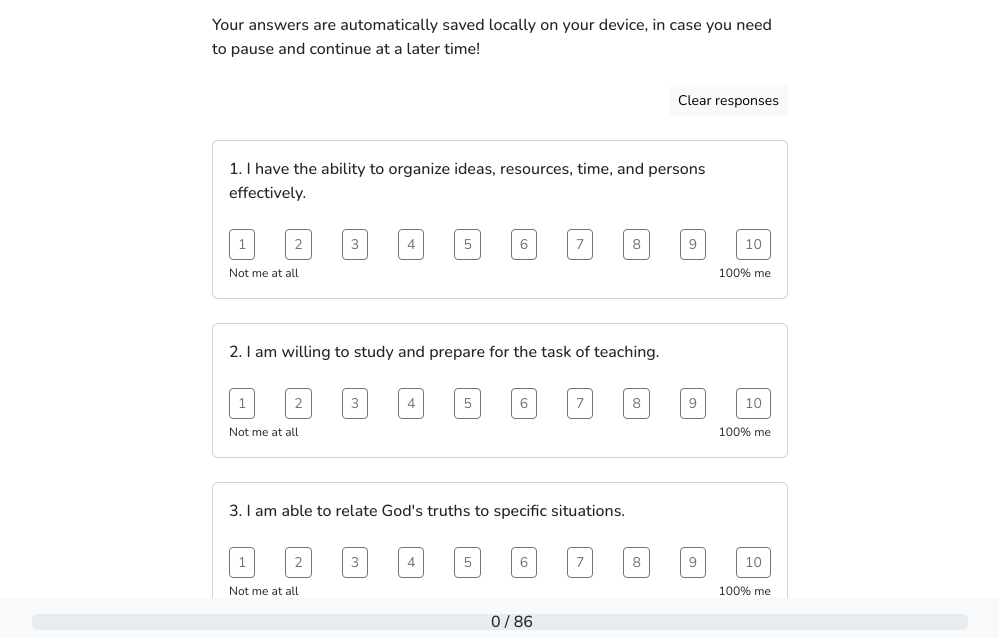
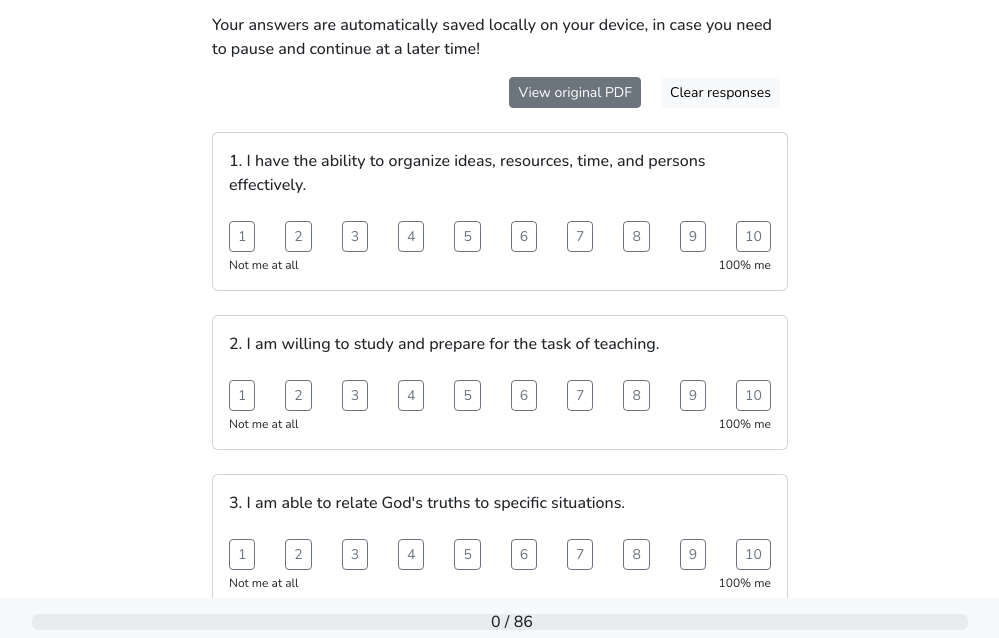
Before and after one commit to gcgcny/spiritualgifts, a plain HTML site: page index.html in a window 1280 px wide. Shown: the part 157-795 px from the top of the page, without its empty margins (140-1139 px from the left). Drawn offline with nearby package versions, Linux system fonts and the light colour scheme; a script that the page names is missing.

Commit message:
add masterlife PDF button

```diff
--- a/index.html
+++ b/index.html
@@ -31,8 +31,9 @@
           you need to pause and continue at a later time!
         </p>
       </div>
-      <div class="text-end">
-        <button class="btn btn-sm btn-light mt-2" id="btnClear">
+      <div class="text-end mt-2">
+        <a class="btn btn-sm btn-secondary mx-2 d-none" href="./masterlife.pdf" target="_blank" id="btn_pdf">View original PDF</a>
+        <button class="btn btn-sm btn-light mx-2" id="btnClear">
           Clear responses
         </button>
       </div>
--- a/index.js
+++ b/index.js
@@ -220,3 +220,7 @@ document.getElementById('btnClear').addEventListener('click', (e) => {
     document.getElementById('results').innerText = "";
     update_main_progress();
 });
+
+if (VERSION == 'masterlife') {
+    document.getElementById('btn_pdf').classList.remove('d-none');
+}
```
